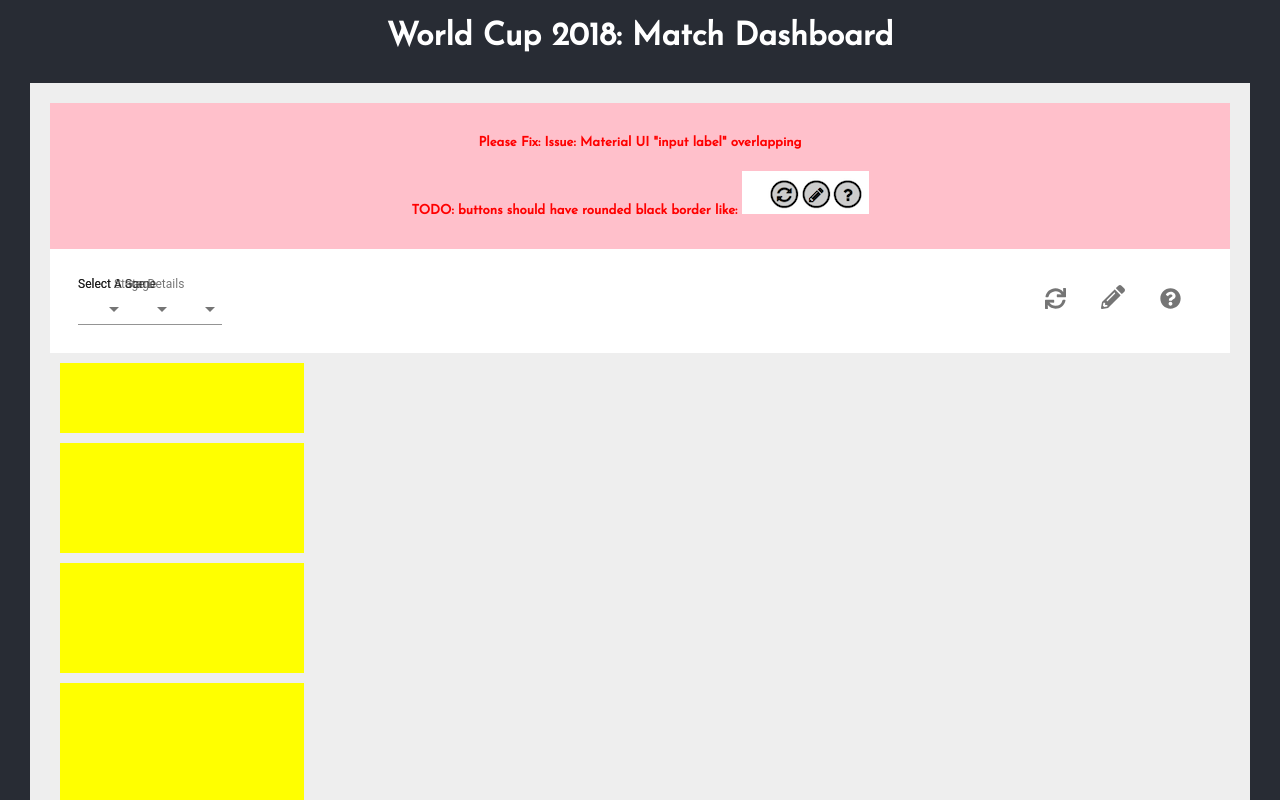
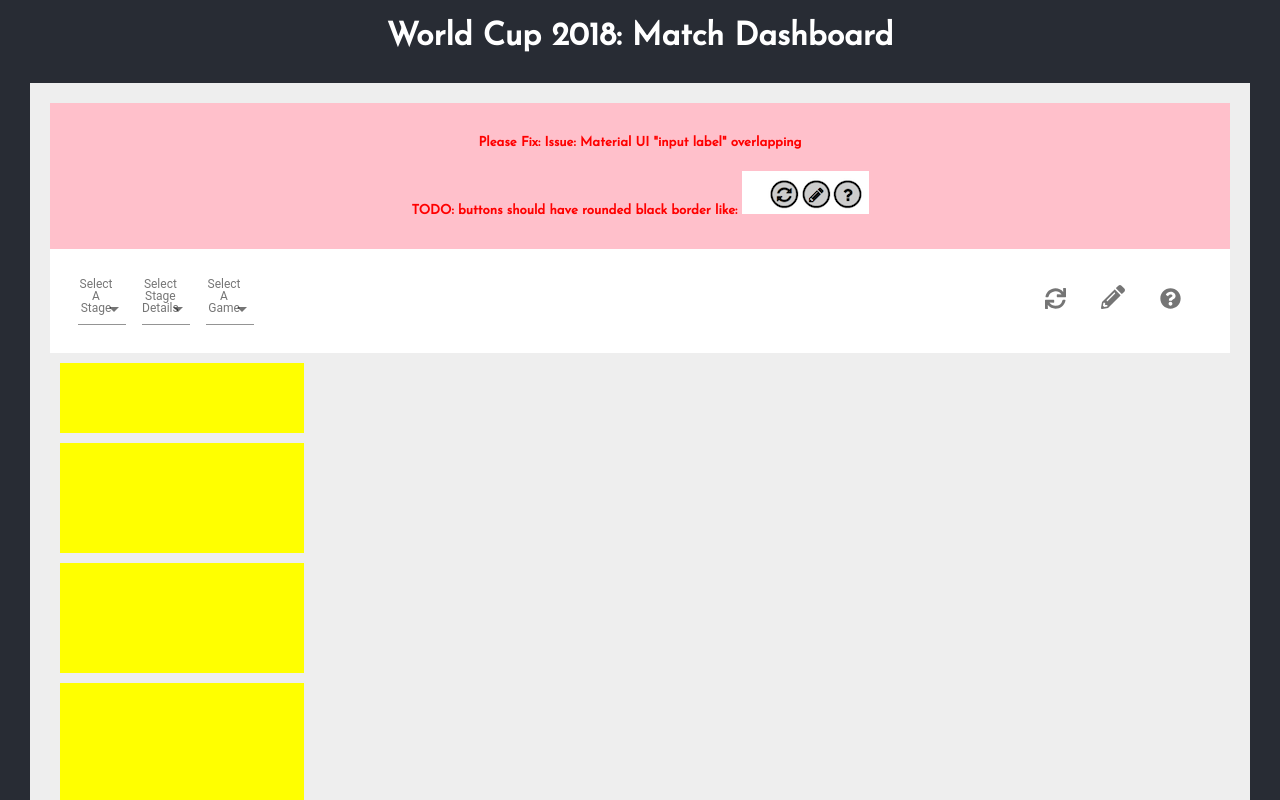
Before and after one commit to YuhanLee/SoccerDashboard, a React (Create React App) app: page / in a window 1280 px wide. Shown: the top 800 px of the page. Built offline with nearby package versions, Linux system fonts and the light colour scheme; a web font is replaced by a local one.

Commit message:
Overlapping fixed

```diff
--- a/src/components/Dashboard.jsx
+++ b/src/components/Dashboard.jsx
@@ -1,4 +1,3 @@
-
 import React from "react";
 import { Route } from 'react-router-dom';
 import _ from "lodash";
@@ -79,6 +78,8 @@ const styles = theme => ({
     textAlign: 'center'
   },
 });
+
+
 class Dashboard extends React.Component {
   static defaultProps = {
     className: "layout",
@@ -180,7 +181,9 @@ class Dashboard extends React.Component {
                 <MenuItem value={20}>Twenty</MenuItem>
                 <MenuItem value={30}>Thirty</MenuItem>
               </Select>
+            </FormControl>
 
+            <FormControl className={classes.formControl}>
               <InputLabel htmlFor="stage-simple" >Select Stage Details</InputLabel>
               <Select
                 value="tmp"
@@ -194,7 +197,9 @@ class Dashboard extends React.Component {
                 <MenuItem value={20}>Twenty</MenuItem>
                 <MenuItem value={30}>Thirty</MenuItem>
               </Select>
+            </FormControl>
 
+            <FormControl className={classes.formControl}>
               <InputLabel htmlFor="stage-simple" >Select A Game</InputLabel>
               <Select
                 value="tmp"
```
